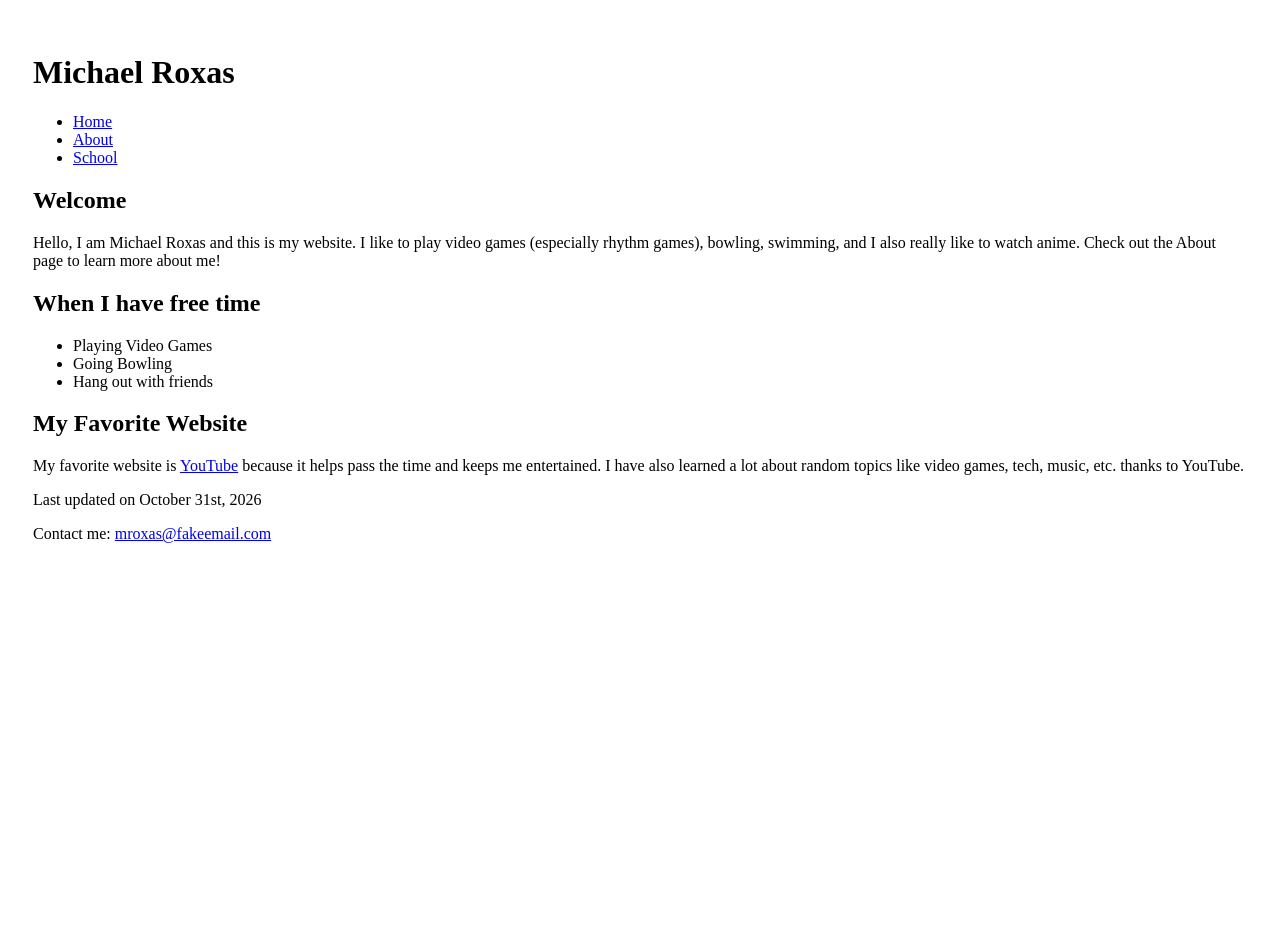
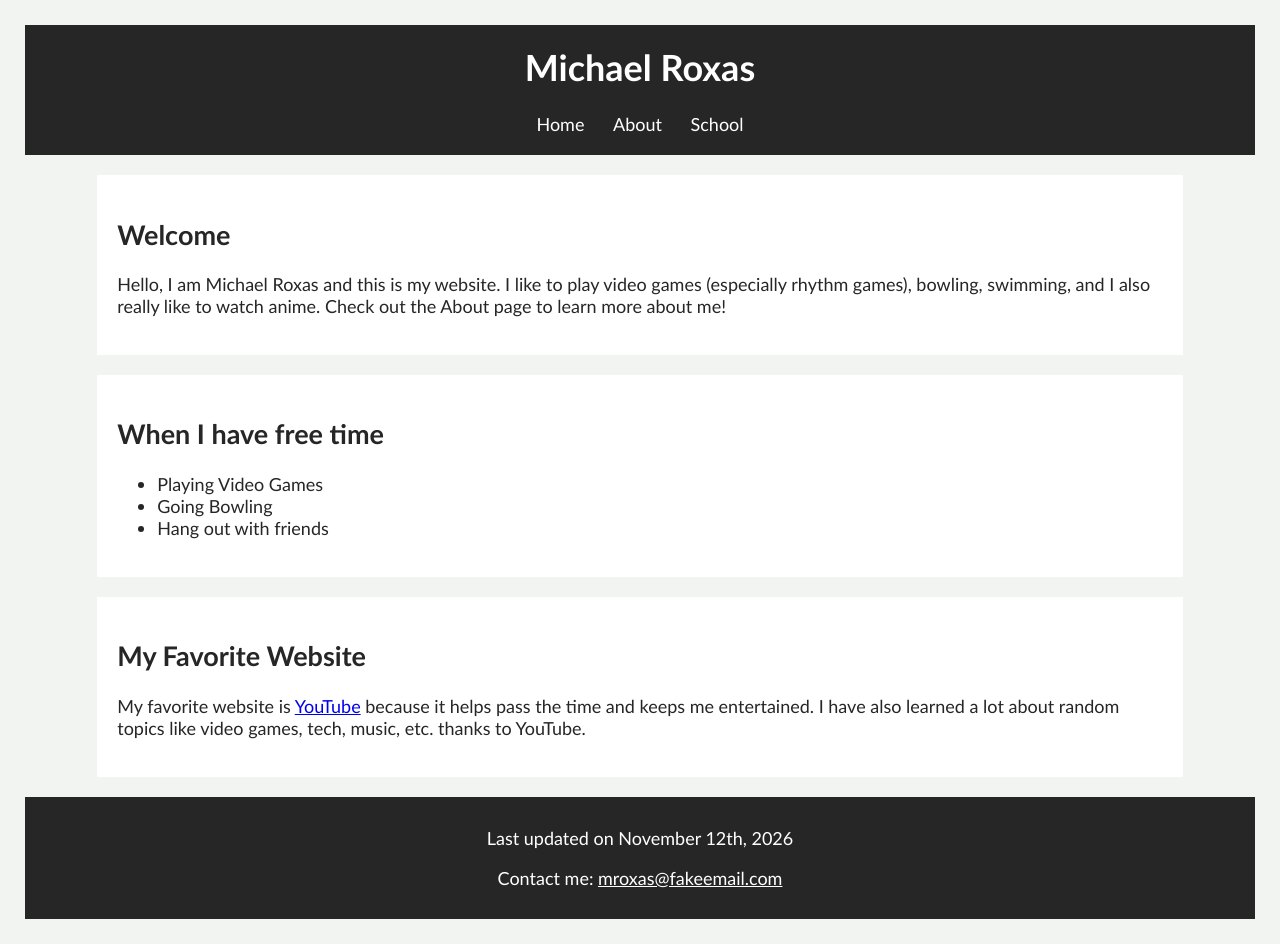
Before and after one commit to michaelroxasccollege-ctrl/CIS-162, a plain HTML site: page index.html in a window 1280 px wide. Before the commit the page ends 800 px from the top, so only its background shows below. Drawn offline with Linux system fonts and the light colour scheme.

Commit message:
Add files via upload

```diff
--- a/index.html
+++ b/index.html
@@ -1,9 +1,9 @@
 <!DOCTYPE html>
 <html lang="en">
   <head>
-    <meta charset="utf-8" />
+    <meta charset="utf-8">
     <title>Michael Roxas</title>
-    <link rel="stylesheet" href="styles.css" />
+    <link rel="stylesheet" href="styles.css">
   </head>
   <body>
     <header>
@@ -18,30 +18,36 @@
     </header>
 
     <main>
+      <section>
         <h2>Welcome</h2>
         <p>
           Hello, I am Michael Roxas and this is my website. I like to play video
           games (especially rhythm games), bowling, swimming, and I also really
           like to watch anime. Check out the About page to learn more about me!
         </p>
+      </section>
 
+      <section>
         <h2>When I have free time</h2>
         <ul>
           <li>Playing Video Games</li>
           <li>Going Bowling</li>
           <li>Hang out with friends</li>
         </ul>
+      </section>
 
+      <section>
         <h2>My Favorite Website</h2>
         <p>
           My favorite website is
           <a href="https://www.youtube.com/">YouTube</a> because it helps pass the time and keeps me entertained.
           I have also learned a lot about random topics like video games, tech, music, etc. thanks to YouTube.
         </p>
+      </section>
     </main>
 
     <footer>
-      <p>Last updated on October 31st, 2026</p>
+      <p>Last updated on November 12th, 2026</p>
       <p>Contact me: <a href="mailto:mroxas@fakeemail.com">mroxas@fakeemail.com</a></p>
     </footer>
   </body>
--- a/styles.css
+++ b/styles.css
@@ -1,6 +1,62 @@
-body{
+/* Body */
+body {
+  font-family: Calibri, Helvetica, sans-serif;
+  font-size: 18px;
+  color: #262626;
+  background-color: #f2f4f2;
   padding: 25px;
+  margin: 0;
 }
-.title {
-	color: #5C6AC4;
+
+/* Header */
+header {
+  background-color: #262626;
+  color: #ffffff;
+  padding: 20px;
+  text-align: center;
 }
+
+/* Main heading */
+h1 {
+  font-size: 2em;
+  color: #ffffff;
+  margin-top: 0;
+}
+
+/* Navigation list */
+nav ul {
+  list-style-type: none;
+  padding: 0;
+  margin: 15px 0 0;
+}
+
+nav ul li {
+  display: inline;
+  margin: 0 12px;
+}
+
+nav a {
+  color: #ffffff;
+  text-decoration: none;
+}
+
+/* Sections */
+section {
+  background-color: #ffffff;
+  width: 85%;
+  margin: 20px auto;
+  padding: 20px;
+}
+
+/* Footer */
+footer {
+  background-color: #262626;
+  color: #ffffff;
+  text-align: center;
+  padding: 12px;
+  margin-top: 20px;
+}
+
+footer a {
+  color: #ffffff;
+}
```
Also changed, not shown: about.html (+9 -3 lines). Lines whose indentation alone changed are shown as unchanged.
